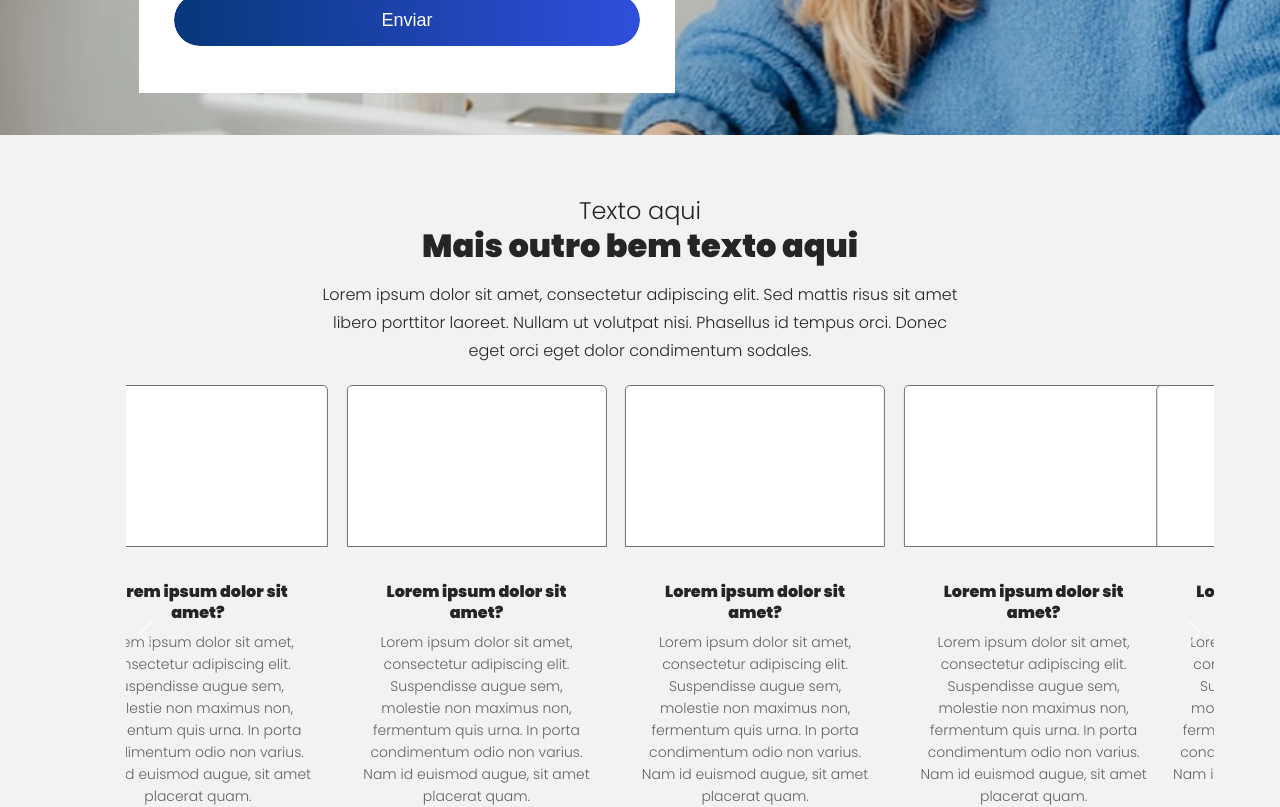
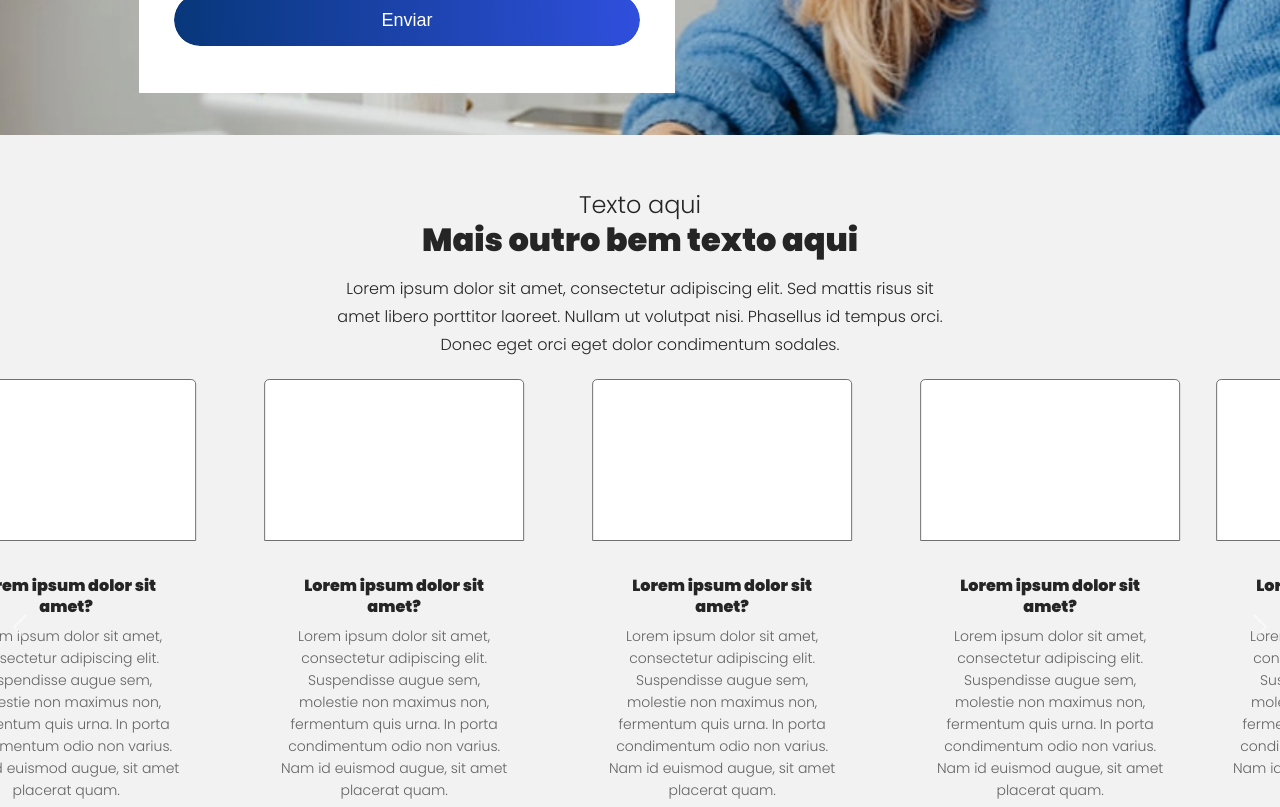
Before and after one commit to Jana-SI/Landing_Page_WD, a Nuxt app: page / in a window 1280 px wide. Shown: the part 380-1187 px from the top of the page. Built offline with nearby package versions, Linux system fonts and the light colour scheme.

Commit message:
ajustes card e css

```diff
--- a/app/assets/css/global.css
+++ b/app/assets/css/global.css
@@ -31,7 +31,7 @@ body{
 
     background: url('/img/banner.jpg');
     background-repeat: no-repeat;
-    background-position: center;
+    background-position: center top;
     background-size: cover;
 }
 
--- a/app/assets/css/pagecontainer.css
+++ b/app/assets/css/pagecontainer.css
@@ -1,21 +1,16 @@
 section {
   background-color: #F2F2F2;
+  padding: 42px 0 46px 0;
 }
 
-.row {
-  --bs-gutter-x: 26px;
-}
-
+/* Títulos e texto */
 .pre-titulo {
   text-align: center;
   font-family: 'Poppins', sans-serif;
   font-weight: 300;
   font-size: 24px;
   line-height: 56px;
-  letter-spacing: 0;
   color: #252525;
-  opacity: 1;
-
 }
 
 .titulo {
@@ -24,9 +19,7 @@ section {
   font-family: 'Poppins', sans-serif;
   font-weight: 900;
   font-size: 32px;
-  letter-spacing: 0;
   color: #252525;
-  opacity: 1
 }
 
 .texto {
@@ -37,12 +30,10 @@ section {
   font-weight: 400;
   font-size: 16px;
   line-height: 28px;
-  letter-spacing: 0;
   color: #252525;
-  opacity: 1;
-
 }
 
+/* Indicadores */
 .custom-indicators {
   display: flex;
   justify-content: center;
@@ -60,53 +51,64 @@ section {
 }
 
 .indicator-block.active {
-  height: 8px;
   width: 39px;
-  background-color: #08377A;
+  opacity: 1;
 }
 
-.col-md-10 {
-  margin: 0 139px 139px 139px;
-  padding: 0 !important;
+/* Removido col-md-10 e offset-md-2 */
+.card-column {
+  box-sizing: border-box;
+  padding-left: 8px;
+  padding-right: 8px;
 }
 
-.col-md-6 {
-  padding: 0 !important;
-}
-
-.card-column {
-  padding: 0 13px;
-  box-sizing: border-box;
-}
-
-.carousel-control-next, .carousel-control-prev {
+/* Controles do carrossel */
+.carousel-control-next,
+.carousel-control-prev {
   width: 10%;
   max-width: 40px;
 }
 
 @media (max-width: 768px) {
+  .carousel-inner {
+    overflow: hidden;
+  }
+
+  .carousel-item .row {
+    margin: 0 !important;
+    display: flex;
+    flex-wrap: wrap;
+    justify-content: center;
+    gap: 16px; /* espaçamento entre os cards */
+  }
+
+  .card-column {
+    flex: 0 0 calc(50% - 8px); /* 2 por linha, considerando o gap */
+    max-width: calc(50% - 8px);
+    padding: 0 !important;
+  }
 
   .titulo,
   .texto {
     margin: 0 !important;
-    padding: 0 36px !important;
+    padding: 0 24px !important;
   }
 
-  .col-md-10 {
-    margin: 0 0 0 41px !important;
-    padding-left: 16px !important;
-    padding-top: 16px !important;
+  body,
+  html {
+    overflow-x: hidden;
+  }
+}
 
+/* Desktop - 4 por linha */
+@media (min-width: 769px) {
+  .carousel-item .row {
+    gap: 16px; /* mantém espaçamento também no desktop */
   }
 
-  .carousel-inner {
-    overflow: hidden;
+  .card-column {
+    flex: 0 0 calc(25% - 12px);
+    max-width: calc(25% - 12px);
+    padding: 0 !important;
   }
-
-  /* Evita espaço extra */
-  body, html {
-    overflow-x: hidden;
-  }
-
-
 }
--- a/app/components/Card/index.vue
+++ b/app/components/Card/index.vue
@@ -2,10 +2,15 @@
     <div class="card">
         <div class="card-img-top retangulo"></div>
         <div class="card-body">
-            <h4 class="titulo-card">Lorem ipsum dolor sit amet?</h4>
-            <p class="text-card">Lorem ipsum dolor sit amet, consectetur adipiscing elit. Suspendisse augue sem, molestie non maximus non,
-                fermentum quis urna. In porta condimentum odio non varius. Nam id euismod augue, sit amet placerat quam.
-            </p>
+            <h4 class="titulo-card">{{ title }}</h4>
+            <p class="text-card">{{ description }}</p>
         </div>
     </div>
 </template>
+
+<script setup>
+defineProps({
+    title: String,
+    description: String
+})
+</script>
--- a/app/components/PageContainer/index.vue
+++ b/app/components/PageContainer/index.vue
@@ -1,25 +1,27 @@
 <template>
-    <section class="py-5">
+    <section>
         <div class="container-fluid text-center">
             <div class="row">
                 <div class="col-md-6 offset-md-3">
                     <h2 class="pre-titulo">Texto aqui</h2>
                     <h1 class="titulo">Mais outro bem texto aqui</h1>
                     <p class="texto">
-                        Lorem ipsum dolor sit amet, consectetur adipiscing elit. Sed mattis risus sit amet libero porttitor laoreet. Nullam ut volutpat nisi. Phasellus id tempus orci. Donec eget orci eget dolor condimentum sodales.
+                        Lorem ipsum dolor sit amet, consectetur adipiscing elit. Sed mattis risus sit amet libero
+                        porttitor laoreet. Nullam ut volutpat nisi. Phasellus id tempus orci. Donec eget orci eget dolor
+                        condimentum sodales.
                     </p>
                 </div>
             </div>
 
             <div class="row">
-                <div class="col-md-10 offset-md-1">
+                <div class="d-flex justify-content-center">
                     <div id="cardCarousel" class="carousel slide" data-bs-ride="carousel">
                         <div class="carousel-inner">
                             <div v-for="(group, index) in groupedCards" :key="index"
                                 :class="['carousel-item', index === 0 ? 'active' : '']">
-                                <div class="row">
-                                    <div v-for="card in group" :key="card" class="col-12 col-md-6 col-lg-3 card-column">
-                                        <Card />
+                                <div class="row g-3 justify-content-center">
+                                    <div v-for="card in group" :key="card" class="card-column">
+                                        <Card :title="card.title" :description="card.description" />
                                     </div>
                                 </div>
                             </div>
@@ -53,7 +55,10 @@
 import { ref, onMounted } from 'vue'
 
 const totalCards = 12
-const cards = Array.from({ length: totalCards }, (_, i) => i + 1)
+const cards = Array.from({ length: totalCards }, () => ({
+  title: 'Lorem ipsum dolor sit amet?',
+  description: 'Lorem ipsum dolor sit amet, consectetur adipiscing elit. Suspendisse augue sem, molestie non maximus non, fermentum quis urna. In porta condimentum odio non varius. Nam id euismod augue, sit amet placerat quam.'
+}))
 const groupedCards = ref([])
 
 const activeIndex = ref(0)
@@ -61,7 +66,7 @@ let bsCarousel = null
 
 function groupCards() {
     const isMobile = window.innerWidth < 768
-  const groupSize = isMobile ? 1 : 4
+    const groupSize = isMobile ? 2 : 4
 
     groupedCards.value = []
     for (let i = 0; i < cards.length; i += groupSize) {
```
Lines whose indentation alone changed are shown as unchanged.
